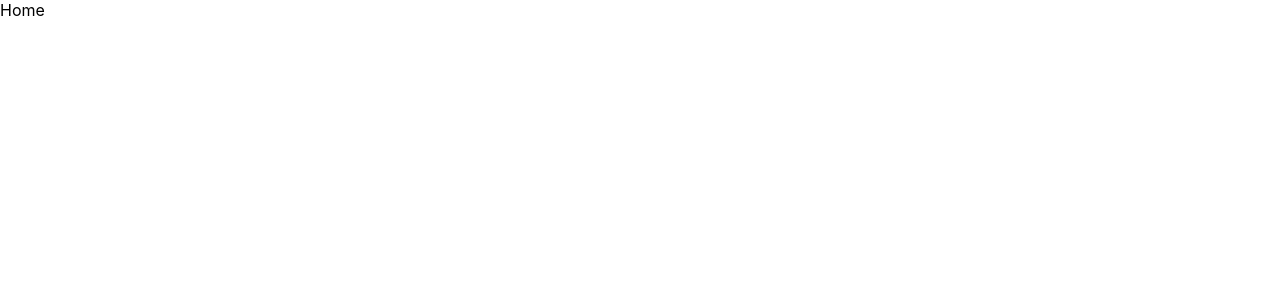
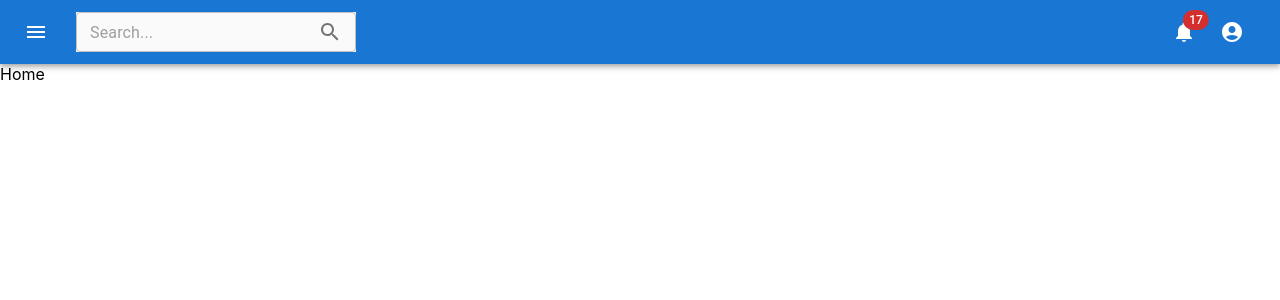
Before and after one commit to mikeParkh/react-node-social-media, a React (Create React App) app: page / in a window 1280 px wide. Shown: the top 300 px of the page. Built offline with nearby package versions, Linux system fonts and the light colour scheme.

Commit message:
Added UI for Header

```diff
--- a/src/components/common/Header/Header.tsx
+++ b/src/components/common/Header/Header.tsx
@@ -1,9 +1,47 @@
-import React from 'react'
+import React from 'react';
+import { Box, AppBar, Toolbar, Badge, IconButton } from '@mui/material';
+import NotificationsIcon from "@mui/icons-material/Notifications";
+import MenuIcon from "@mui/icons-material/Menu";
+import { SearchField, ProfileDropdown } from 'components';
+
+const searchValues = [
+  { label: 'Mike Parkhomenko', id: 'searchValues_1' },
+  { label: 'Ly Nguen', id: 'searchValues_2' },
+  { label: 'Alina Schebetun', id: 'searchValues_3' },
+]
 
 const Header = () => {
   return (
-    <div>Header</div>
-  )
+    <Box sx={{ flexGrow: 1 }}>
+      <AppBar position="static">
+        <Toolbar>
+          <IconButton
+            size="large"
+            edge="start"
+            color="inherit"
+            aria-label="open drawer"
+            sx={{ mr: 2 }}
+          >
+            <MenuIcon />
+          </IconButton>
+          <SearchField data={searchValues} keyToSearch='label' />
+          <Box sx={{ flexGrow: 1 }} />
+          <Box sx={{ display: { xs: 'none', md: 'flex' } }}>
+            <IconButton
+              size="large"
+              aria-label="show 17 new notifications"
+              color="inherit"
+            >
+              <Badge badgeContent={17} color="error">
+                <NotificationsIcon />
+              </Badge>
+            </IconButton>
+            <ProfileDropdown />
+          </Box>
+        </Toolbar>
+      </AppBar>
+    </Box>
+  );
 }
 
 export default Header
--- a/src/components/common/ProfileDropdown/ProfileDropdown.tsx
+++ b/src/components/common/ProfileDropdown/ProfileDropdown.tsx
@@ -1,4 +1,4 @@
-import React, { FC, useState } from 'react'
+import React, { FC, useState } from 'react';
 import { IconButton, Menu, MenuItem, } from '@mui/material';
 import AccountCircle from '@mui/icons-material/AccountCircle';
 
--- a/src/components/common/SearchField/SearchField.tsx
+++ b/src/components/common/SearchField/SearchField.tsx
@@ -1,5 +1,5 @@
 import React, { FC, useState } from 'react'
-import { TextField, InputAdornment, List, ListItem, ListItemButton, ListItemText } from '@mui/material';
+import { TextField, InputAdornment, List, ListItem, ListItemButton, ListItemText, Box } from '@mui/material';
 import SearchIcon from "@mui/icons-material/Search";
 import { findObjectsByKeyValues } from 'helpers';
 
@@ -14,21 +14,12 @@ type SearchFieldProps = {
   keyToSearch: keyof DataItemType;
 }
 
-/**
- * @todo move 'searchValues' to SearchField initializtion when it's ready to be reused
- */
-// const searchValues = [
-//   { label: 'Mike Parkhomenko', id: 'searchValues_1' },
-//   { label: 'Ly Nguen', id: 'searchValues_2' },
-//   { label: 'Alina Schebetun', id: 'searchValues_3' },
-// ]
-
 const SearchField: FC<SearchFieldProps> = ({ data, keyToSearch }) => {
   const [searchQuery, setSearchQuery] = useState<string>('');
   const filteredData = findObjectsByKeyValues(searchQuery, data, keyToSearch);
 
   return (
-    <>
+    <Box>
       <form>
         <TextField
           id="search-bar"
@@ -40,6 +31,7 @@ const SearchField: FC<SearchFieldProps> = ({ data, keyToSearch }) => {
           placeholder="Search..."
           size="small"
           fullWidth
+          sx={{ bgcolor: '#fafafa' }}
           InputProps={{
             endAdornment: (
               <InputAdornment position="end">
@@ -50,7 +42,11 @@ const SearchField: FC<SearchFieldProps> = ({ data, keyToSearch }) => {
         />
       </form>
       {searchQuery && (
-        <List disablePadding>
+        <List
+          sx={{ width: '100%', maxWidth: 360, bgcolor: '#1976d2', position: 'absolute', boxShadow: '0px 5px 5px -3px rgba(0,0,0,0.2), 0px 8px 10px 1px rgba(0,0,0,0.14), 0px 3px 14px 2px rgba(0,0,0,0.12)' }}
+          disablePadding
+          className="test"
+        >
           {filteredData.map(({ label, id }) => (
             <ListItem key={id} disablePadding>
               <ListItemButton>
@@ -60,7 +56,7 @@ const SearchField: FC<SearchFieldProps> = ({ data, keyToSearch }) => {
           ))}
         </List>
       )}
-    </>
+    </Box>
   );
 }
 
--- a/src/pages/Home/Home.tsx
+++ b/src/pages/Home/Home.tsx
@@ -1,8 +1,10 @@
 import React, { FC } from 'react';
+import { Header } from 'components'
 
 const Home: FC = () => {
   return (
     <div>
+      <Header />
       Home
     </div>
   )
```
